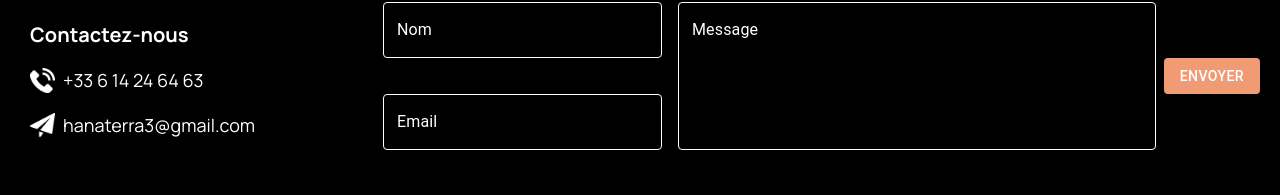
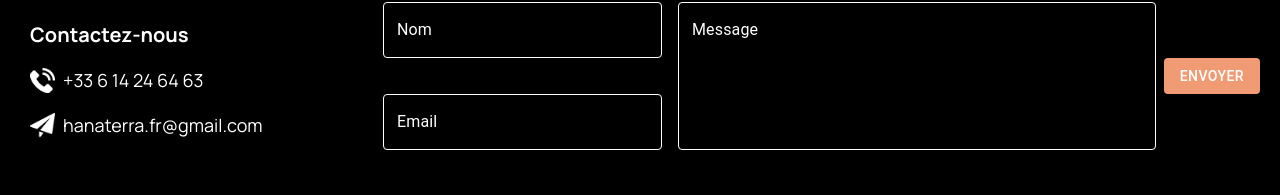
Before and after one commit to FaridAmimri/hanaterra, a React (Create React App) app: page / in a window 1280 px wide. Shown: the part 2972-3167 px from the top of the page. Built offline with nearby package versions, Linux system fonts and the light colour scheme.

Commit message:
Update service & template params

```diff
--- a/src/components/Footer.jsx
+++ b/src/components/Footer.jsx
@@ -55,8 +55,8 @@ function Footer() {
       setLoading(true)
       emailjs
         .sendForm(
-          'service_vjipffb',
-          'template_rlelajz',
+          'service_e40nn3l',
+          'template_x4isxx3',
           formRef.current,
           'dxK4eOAw61JXwWe-i'
         )
@@ -110,7 +110,7 @@ function Footer() {
             </ContactItem>
             <ContactItem>
               <ContactIcon src={SendPng} alt='mail icon' />
-              <ContactText>hanaterra3@gmail.com</ContactText>
+              <ContactText>hanaterra.fr@gmail.com</ContactText>
             </ContactItem>
           </LeftContact>
 
@@ -295,7 +295,7 @@ const Description = styled.p`
   line-height: 1.5;
 
   @media only screen and (min-width: 481px) and (max-width: 1024px) {
-    margin-bottom: 30px;
+    margin-bottom: 50px;
   }
   @media only screen and (max-width: 480px) {
     margin-bottom: 30px;
```
Also changed, not shown: 2 other files (tests, documents, lock files or other folders).
